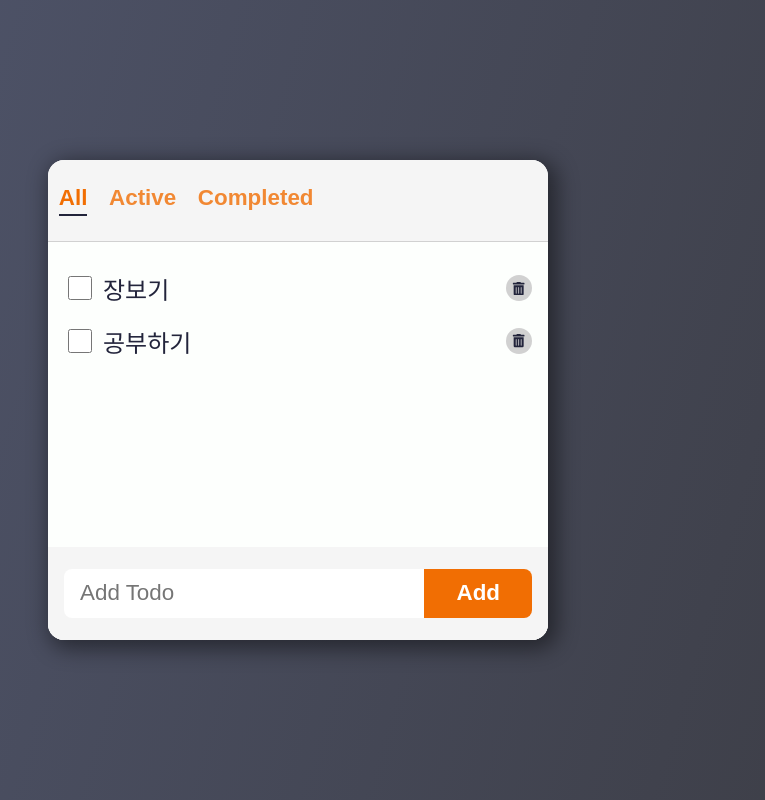
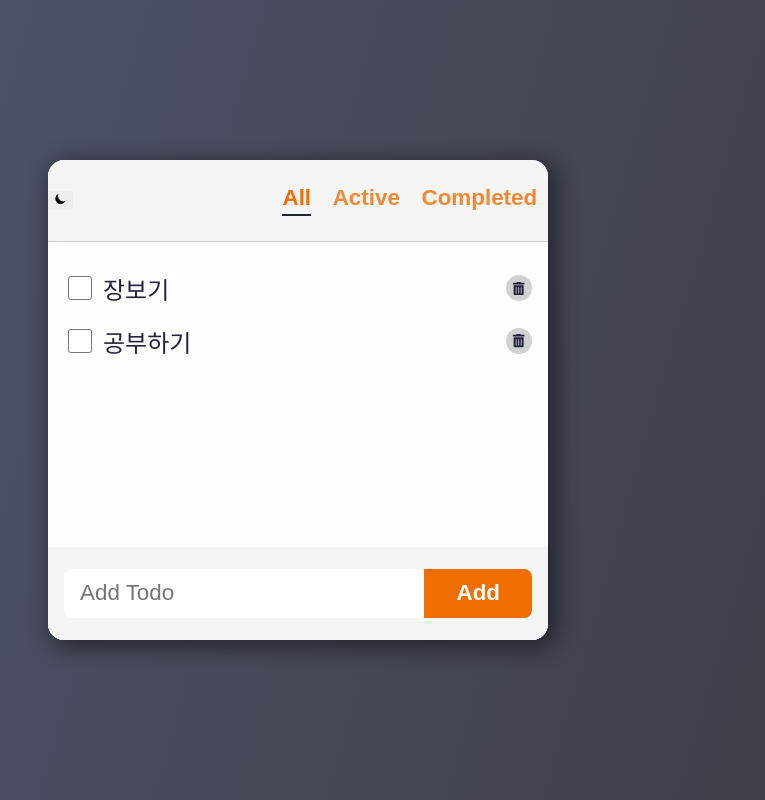
Before and after one commit to wkdwhdghks/todolist, a React (Create React App) app: page / in a window 1280 px wide. Shown: the whole page, without its empty margins (342-1107 px from the left). Built offline with nearby package versions, Linux system fonts and the light colour scheme; the HTML template or start-up script is replaced by a standard one.

Commit message:
[Feat] 다크모드 셋팅

```diff
--- a/src/App.js
+++ b/src/App.js
@@ -1,6 +1,7 @@
 import { useState } from "react";
 import Header from "./components/Header/Header";
 import TodoList from "./components/TodoList/TodoList";
+import { DarkModeProvider } from "./context/DarkModeContenx";
 
 const filters = ["all", "active", "completed"];
 
@@ -8,14 +9,14 @@
   const [filter, setFilter] = useState(filters[0]);
 
   return (
-    <>
+    <DarkModeProvider>
       <Header
         filters={filters}
         filter={filter}
         onFilterChange={(filter) => setFilter(filter)}
       />
       <TodoList filter={filter} />
-    </>
+    </DarkModeProvider>
   );
 }
 
--- a/src/components/Header/Header.jsx
+++ b/src/components/Header/Header.jsx
@@ -1,8 +1,20 @@
+import { useDarkMode } from "../../context/DarkModeContenx";
 import styles from "./Header.module.css";
+import { HiMoon, HiSun } from "react-icons/hi";
 
 export default function Header({ filters, filter, onFilterChange }) {
+  const { darkMode, toggleDarkMode } = useDarkMode();
+
+  const handleDarkMode = () => {
+    toggleDarkMode();
+  };
+
   return (
     <header className={styles.header}>
+      <button onClick={handleDarkMode}>
+        {!darkMode && <HiMoon />}
+        {darkMode && <HiSun />}
+      </button>
       <ul className={styles.filters}>
         {filters.map((value, index) => (
           <li key={index}>
--- /dev/null
+++ b/src/context/DarkModeContenx.jsx
@@ -0,0 +1,39 @@
+import { createContext, useContext, useEffect, useState } from "react";
+
+export const DarkModeContext = createContext();
+
+export function DarkModeProvider({ children }) {
+  const [darkMode, setDarkMode] = useState(false);
+
+  const toggleDarkMode = () => {
+    setDarkMode(!darkMode);
+    updateDarkMode(!darkMode);
+  };
+
+  useEffect(() => {
+    const isDark =
+      localStorage.theme === "dark" ||
+      (!("theme" in localStorage) &&
+        window.matchMedia("(prefers-color-scheme: dark)").matches);
+    setDarkMode(isDark);
+    updateDarkMode(isDark);
+  }, []);
+
+  return (
+    <DarkModeContext.Provider value={{ darkMode, toggleDarkMode }}>
+      {children}
+    </DarkModeContext.Provider>
+  );
+}
+
+function updateDarkMode(darkMode) {
+  if (darkMode) {
+    document.documentElement.classList.add("dark");
+    localStorage.theme = "dark";
+  } else {
+    document.documentElement.classList.remove("dark");
+    localStorage.theme = "light";
+  }
+}
+
+export const useDarkMode = () => useContext(DarkModeContext);
```
